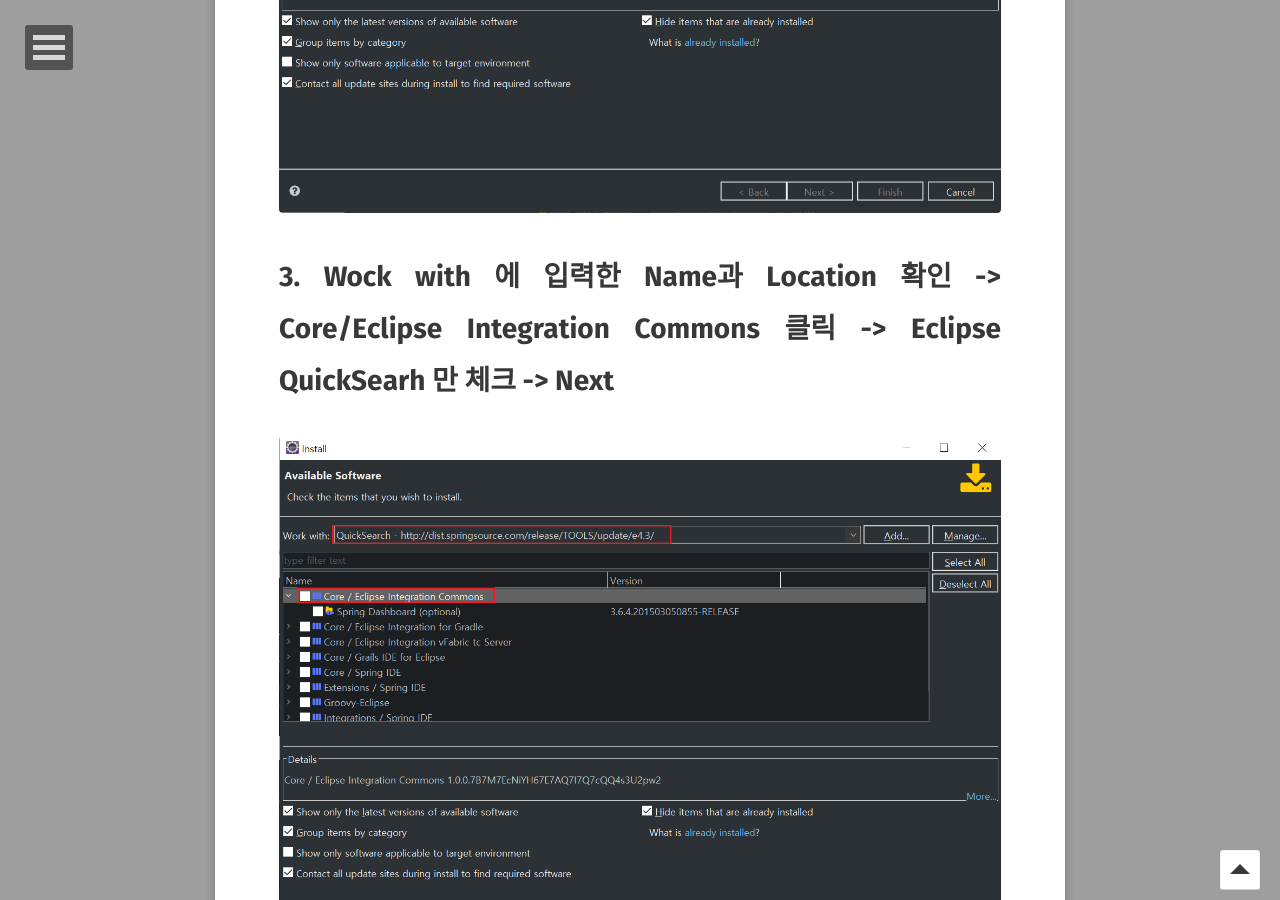
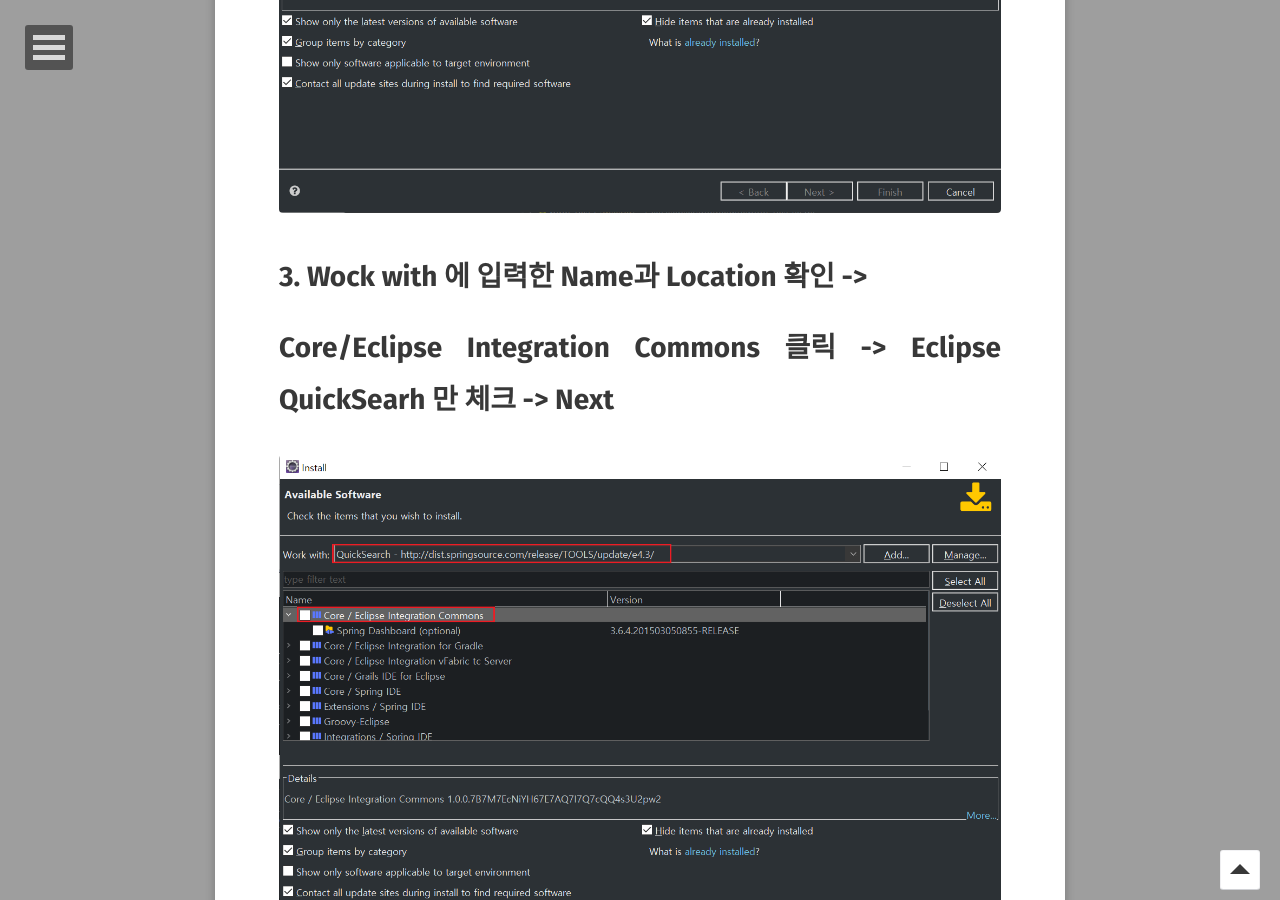
Before and after one commit to GayeonYoon/GayeonYoon.github.io, a Jekyll site: the page built from _posts/2021-08-07-ECLIPSE-QUICK-SEARCH-INSTALLL.md, in a window 1280 px wide and 900 px high, scrolled down 1895 px. Built offline with Jekyll 4.4.1, drawn with Linux system fonts in a browser that asks for light colours; some web fonts are replaced.

```diff
--- a/_posts/2021-08-07-ECLIPSE-QUICK-SEARCH-INSTALLL.md
+++ b/_posts/2021-08-07-ECLIPSE-QUICK-SEARCH-INSTALLL.md
@@ -22,7 +22,8 @@ feature: /assets/img/eclipse_logo.jpg
 	<img src="/assets/img/quick-search2.png">
 </figure>
 
-# 3. Wock with 에 입력한 Name과 Location 확인 -> Core/Eclipse Integration Commons 클릭 -> Eclipse QuickSearh 만 체크 -> Next
+# 3. Wock with 에 입력한 Name과 Location 확인 ->
+# Core/Eclipse Integration Commons 클릭 -> Eclipse QuickSearh 만 체크 -> Next
 <figure>
 	<img src="/assets/img/quick-search3.png">
 </figure>
```
